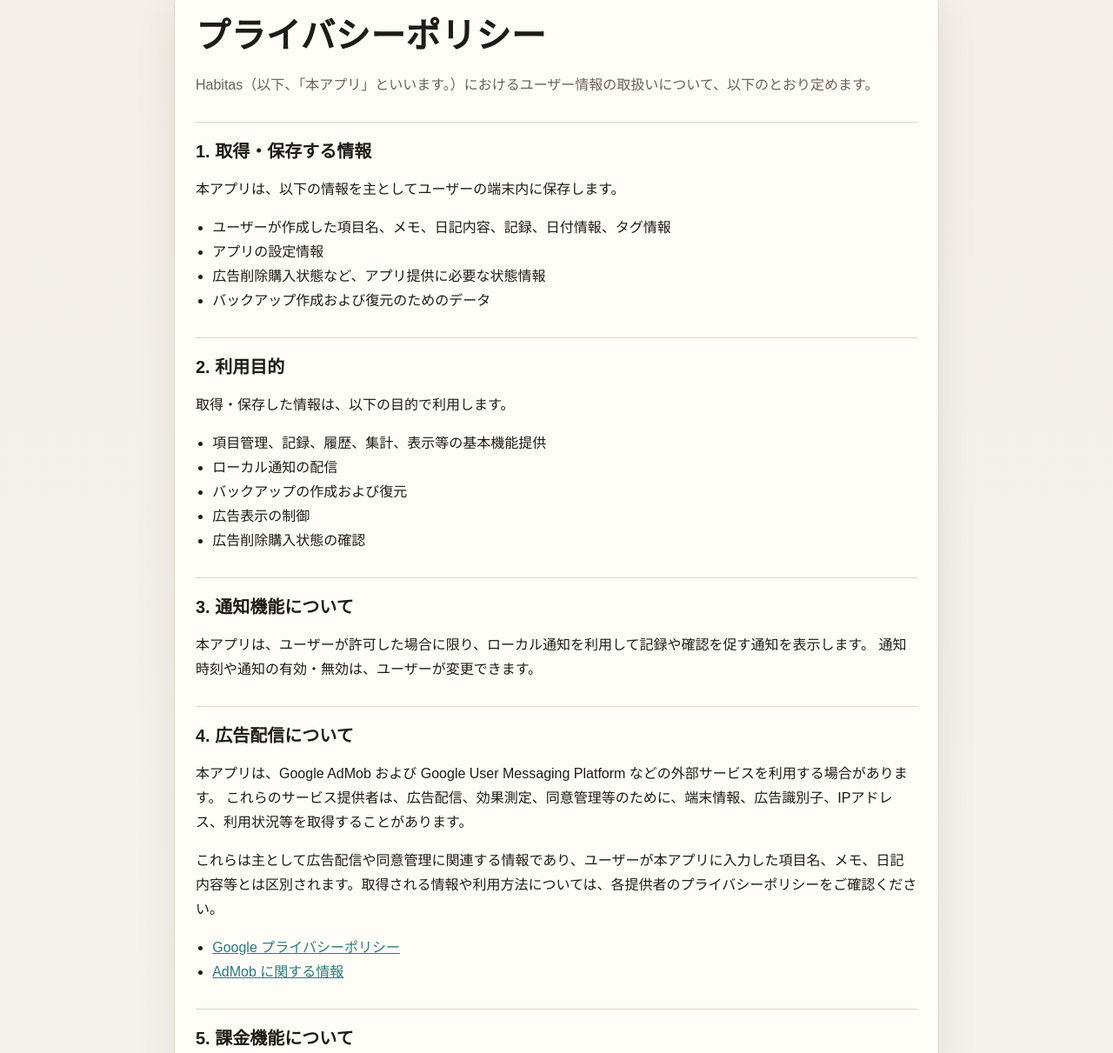
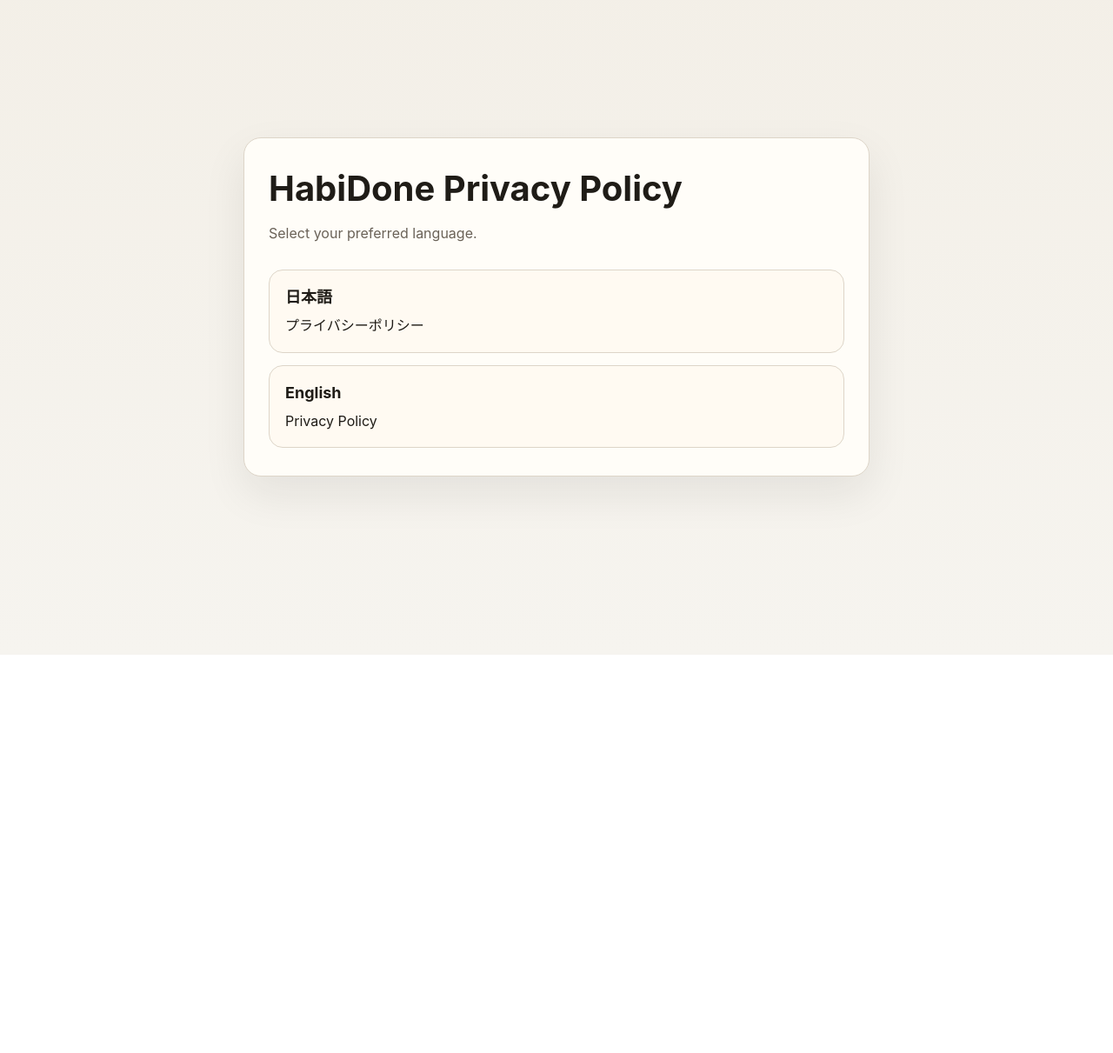
Before and after one commit to naokiakita-jp/HabiDone-Privacy, a plain HTML site: page index.html in a window 1280 px wide. Shown: the part 47-1258 px from the top of the page at 87% size. After the commit the page ends 800 px from the top, so only its background shows below. Drawn offline with Linux system fonts and the light colour scheme.

Commit message:
Add files via upload

```diff
--- a/index.html
+++ b/index.html
@@ -1,9 +1,9 @@
 <!doctype html>
-<html lang="ja">
+<html lang="en">
 <head>
   <meta charset="utf-8">
   <meta name="viewport" content="width=device-width, initial-scale=1">
-  <title>Habitas Privacy Policy</title>
+  <title>HabiDone Privacy Policy</title>
   <style>
     :root {
       color-scheme: light;
@@ -21,153 +21,80 @@
 
     body {
       margin: 0;
+      min-height: 100vh;
+      display: grid;
+      place-items: center;
       background: linear-gradient(180deg, #f3efe7 0%, var(--bg) 100%);
       color: var(--text);
-      font-family: "Hiragino Sans", "Yu Gothic", sans-serif;
-      line-height: 1.75;
+      font-family: -apple-system, BlinkMacSystemFont, "Segoe UI", sans-serif;
+      line-height: 1.7;
+      padding: 24px;
     }
 
     main {
-      width: min(880px, calc(100% - 32px));
-      margin: 32px auto 56px;
-      padding: 28px 24px;
+      width: min(720px, 100%);
+      padding: 32px 28px;
       background: var(--card);
       border: 1px solid var(--line);
       border-radius: 20px;
       box-shadow: 0 20px 50px rgba(31, 28, 23, 0.08);
     }
 
-    h1, h2 {
-      line-height: 1.35;
+    h1 {
       margin: 0 0 12px;
+      font-size: clamp(28px, 4vw, 40px);
+      line-height: 1.3;
     }
 
-    h1 {
-      font-size: clamp(28px, 4vw, 40px);
-      letter-spacing: 0.01em;
+    p {
+      margin: 0;
+      font-size: 16px;
+      color: var(--muted);
     }
 
-    h2 {
+    .links {
+      display: grid;
+      gap: 14px;
       margin-top: 28px;
-      font-size: 20px;
-      border-top: 1px solid var(--line);
-      padding-top: 20px;
-    }
-
-    p, li {
-      font-size: 16px;
-    }
-
-    .lead {
-      color: var(--muted);
-      margin-bottom: 18px;
-    }
-
-    ul {
-      margin: 10px 0 0;
-      padding-left: 1.2em;
     }
 
     a {
-      color: var(--accent);
+      display: block;
+      padding: 16px 18px;
+      border: 1px solid var(--line);
+      border-radius: 16px;
+      color: var(--text);
+      text-decoration: none;
+      background: #fffaf2;
+      transition: transform 120ms ease, border-color 120ms ease;
     }
 
-    footer {
-      margin-top: 28px;
-      color: var(--muted);
-      font-size: 14px;
+    a:hover {
+      transform: translateY(-1px);
+      border-color: var(--accent);
+    }
+
+    strong {
+      display: block;
+      font-size: 18px;
+      margin-bottom: 4px;
     }
   </style>
 </head>
 <body>
   <main>
-    <h1>プライバシーポリシー</h1>
-    <p class="lead">
-      Habitas（以下、「本アプリ」といいます。）におけるユーザー情報の取扱いについて、以下のとおり定めます。
-    </p>
-
-    <h2>1. 取得・保存する情報</h2>
-    <p>本アプリは、以下の情報を主としてユーザーの端末内に保存します。</p>
-    <ul>
-      <li>ユーザーが作成した項目名、メモ、日記内容、記録、日付情報、タグ情報</li>
-      <li>アプリの設定情報</li>
-      <li>広告削除購入状態など、アプリ提供に必要な状態情報</li>
-      <li>バックアップ作成および復元のためのデータ</li>
-    </ul>
-
-    <h2>2. 利用目的</h2>
-    <p>取得・保存した情報は、以下の目的で利用します。</p>
-    <ul>
-      <li>項目管理、記録、履歴、集計、表示等の基本機能提供</li>
-      <li>ローカル通知の配信</li>
-      <li>バックアップの作成および復元</li>
-      <li>広告表示の制御</li>
-      <li>広告削除購入状態の確認</li>
-    </ul>
-
-    <h2>3. 通知機能について</h2>
-    <p>
-      本アプリは、ユーザーが許可した場合に限り、ローカル通知を利用して記録や確認を促す通知を表示します。
-      通知時刻や通知の有効・無効は、ユーザーが変更できます。
-    </p>
-
-    <h2>4. 広告配信について</h2>
-    <p>
-      本アプリは、Google AdMob および Google User Messaging Platform などの外部サービスを利用する場合があります。
-      これらのサービス提供者は、広告配信、効果測定、同意管理等のために、端末情報、広告識別子、IPアドレス、利用状況等を取得することがあります。
-    </p>
-    <p>
-      これらは主として広告配信や同意管理に関連する情報であり、ユーザーが本アプリに入力した項目名、メモ、日記内容等とは区別されます。取得される情報や利用方法については、各提供者のプライバシーポリシーをご確認ください。
-    </p>
-    <ul>
-      <li><a href="https://policies.google.com/privacy?hl=ja">Google プライバシーポリシー</a></li>
-      <li><a href="https://support.google.com/admob/answer/6128543?hl=ja">AdMob に関する情報</a></li>
-    </ul>
-
-    <h2>5. 課金機能について</h2>
-    <p>
-      本アプリは、Apple の提供するアプリ内課金機能を利用する場合があります。
-      購入情報の管理は Apple により行われ、本アプリ運営者がクレジットカード情報等を直接取得することはありません。
-    </p>
-
-    <h2>6. バックアップについて</h2>
-    <p>
-      本アプリに入力されたデータは、本ポリシーに記載された場合を除き、ユーザーによるバックアップ作成、共有、復元等の操作を除いて、原則として端末内に保存され、外部サーバーへ自動送信されません。
-    </p>
-    <p>
-      本アプリは、ユーザーの操作によりバックアップファイルの書き出しおよび読み込みを行うことがあります。
-      バックアップファイルの保存先、共有先、管理方法はユーザー自身の責任で管理され、本アプリ運営者は、書き出し後のバックアップファイルの保存方法や共有方法を管理または監視しません。
-    </p>
-
-    <h2>7. 第三者提供</h2>
-    <p>
-      本アプリ運営者は、法令に基づく場合を除き、ユーザーが本アプリに入力したデータを第三者へ提供しません。
-    </p>
-    <p>
-      ただし、広告配信、同意管理、アプリ内課金のために利用する外部サービス提供者が、その機能提供に必要な範囲で情報を取り扱う場合があります。
-    </p>
-
-    <h2>8. 安全管理</h2>
-    <p>
-      本アプリ運営者は、保存情報の漏えい、滅失、毀損等の防止に努めます。
-      ただし、端末の紛失、ユーザー自身による共有、OS や外部サービス起因の事象等については、この限りではありません。
-    </p>
-
-    <h2>9. 未成年の利用</h2>
-    <p>未成年の方は、必要に応じて保護者の同意を得たうえで本アプリをご利用ください。</p>
-
-    <h2>10. 改定</h2>
-    <p>本ポリシーは、必要に応じて改定することがあります。改定後の内容は、公開した時点から適用されます。</p>
-
-    <h2>11. お問い合わせ</h2>
-    <p>
-      運営者: <strong>Naoki Akita</strong><br>
-      連絡先: <strong>naokiakita.jp@gmail.com</strong>
-    </p>
-
-    <footer>
-      制定日: <strong>2026年3月30日</strong>
-    </footer>
+    <h1>HabiDone Privacy Policy</h1>
+    <p>Select your preferred language.</p>
+    <div class="links">
+      <a href="./ja/index.html">
+        <strong>日本語</strong>
+        プライバシーポリシー
+      </a>
+      <a href="./en/index.html">
+        <strong>English</strong>
+        Privacy Policy
+      </a>
+    </div>
   </main>
 </body>
 </html>
```
Also changed, not shown: en/index.html (+6 -6 lines), ja/index.html (+7 -7 lines).
